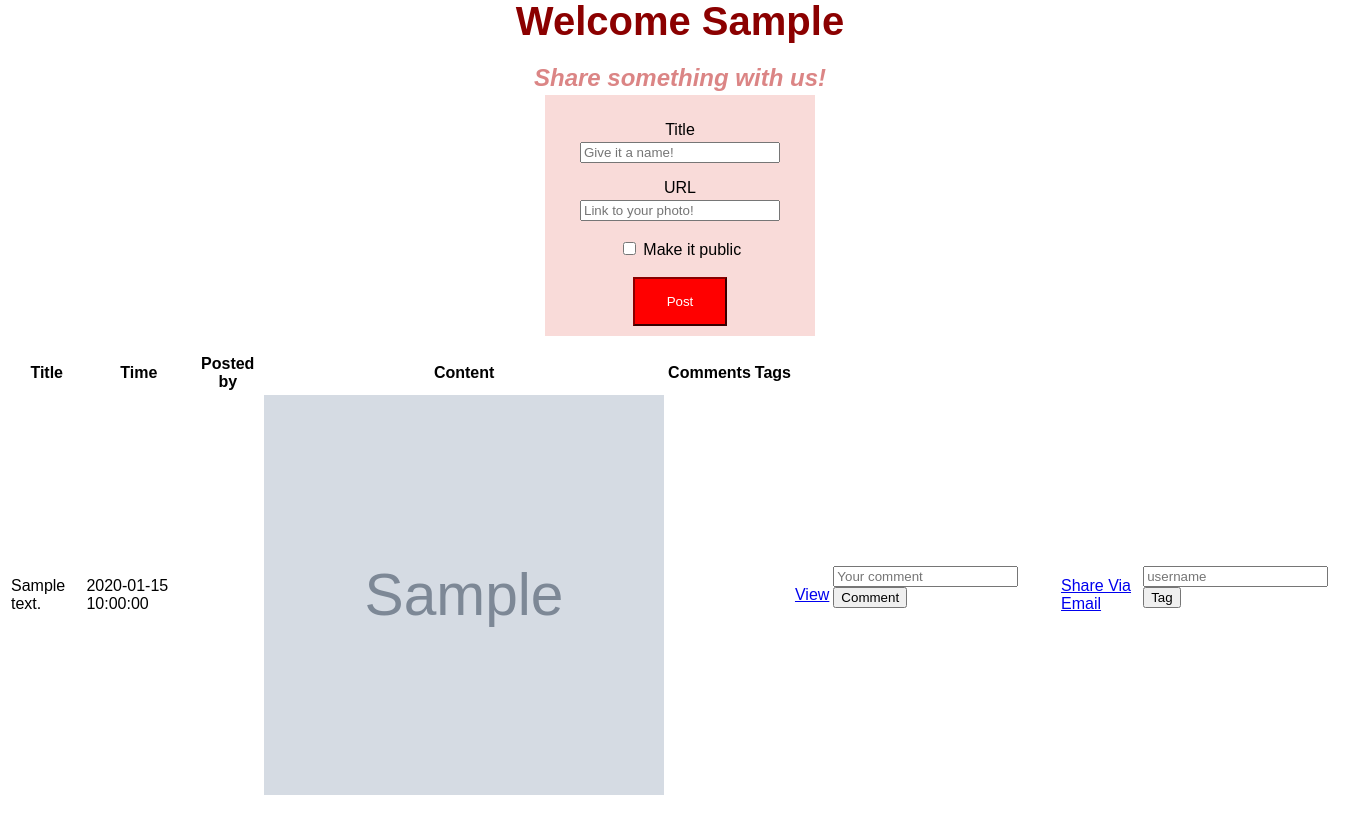
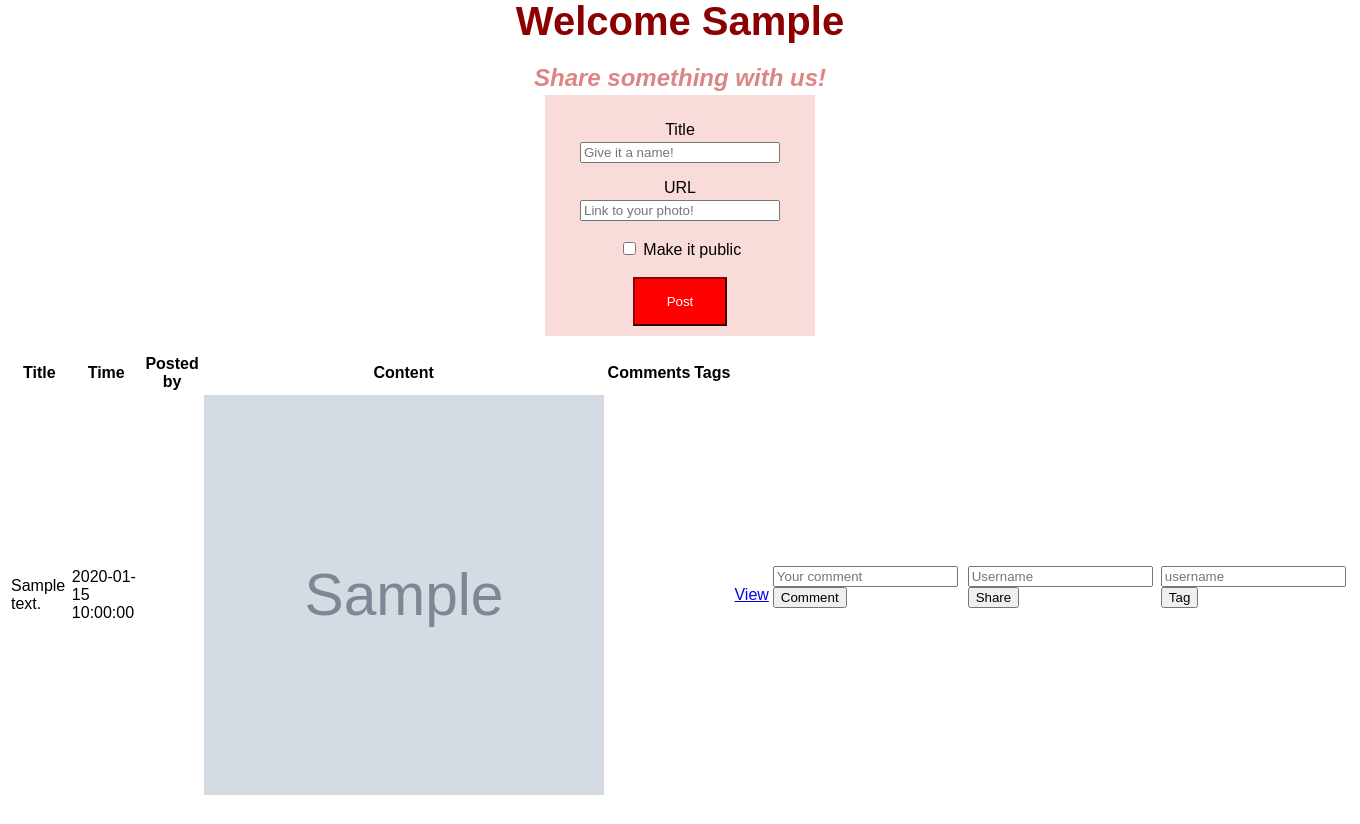
Before and after one commit to jkracz/MadChatter, a Flask app: page /home in a window 1360 px wide. Shown: the part 171-995 px from the top of the page. Run offline with Flask 2, Linux system fonts and the light colour scheme; the visitor is signed in with stand-in values (Sample User, id 1); tables that the repository leaves empty hold one stand-in row (values such as "Sample post"); grey boxes marked "Sample" are stand-in pictures.

Commit message:
Added new feature
- Share to user is now functional
- Comment is now a single function
- added prior missing functions
- associated htmls --> profile, home, view are also modified to reflect changes

```diff
--- a/app.py
+++ b/app.py
@@ -4,7 +4,7 @@ from hashlib import sha1
 from functools import wraps
 from socket import *
 from datetime import datetime
-import email_module as email
+import email_module as em
 import random
 
 app = Flask(__name__)
@@ -226,9 +226,31 @@ def checkAccount(username, email):
         #if account doesn't exist, return 0
         else:
                 return 'failed'
-@app.route('/share/<item_id>', methods = ['GET'])
+
+@app.route('/share/<item_id>', methods = ['GET', 'POST'])
 def share(item_id):
-    target_user = request.form['share_to']
+    target_username = request.form['share_to']
+    user_exist = search_user(target_username)
+    if user_exist:
+        cursor = conn.cursor()
+        inst = "SELECT email FROM person WHERE username = %s"
+        cursor.execute(inst, (target_username))
+        data = cursor.fetchone()
+        cursor.close()
+        email = data['email']
+        username = session['username']
+        composed_message = "%s shared the following item: %s with you" % (username, item_id)
+        em.send_email(composed_message, email)
+        message = "You have shared %s with %s" % (item_id, target_username)
+        return redirect(url_for('home'))
+    elif user_exist == False:
+        error = "User not found."
+        return redirect(url_for('home', error = error))
+    else:
+        error = "Something went wrong."
+        return redirect(url_for('home', error = error))
+
+
 
 @app.route('/post', methods=['GET', 'POST'])
 @login_required
@@ -245,35 +267,7 @@ def post():
 	conn.commit()
 	cursor.close()
 	return redirect(url_for('home'))
-@app.route('/share_via_email/<item_id>', methods = ['GET', 'POST'])
-def share_via_email(item_id):
-    if request.method == 'POST':
 
-        target_group = request.form['target_group']
-        content_shared = item_id
-        username = session['username']
-
-        #check if friend group exists
-        cursor = conn.cursor()
-        check_query = "SELECT * from friendgroup WHERE username = %s AND friendgroup.group_name = %s"
-        cursor.execute(check_query, (username, target_group))
-        group_valid = cursor.fetchone()
-        #if group exists
-        if group_valid:
-            insert_query = "INSERT INTO share VALUES (%s, %s, %s)"
-            cursor.execute(insert_query, (content_shared, target_group, username))
-            conn.commit()
-            #get list of member emails
-            find_member_email = "SELECT email FROM member NATURAL JOIN person WHERE member.group_name = %s AND member.username_creator = %s"
-            cursor.execute(find_member_email, (target_group, session['username']))
-            email_list = cursor.fetchall()
-            message = "%s has shared the following item: %s with you" % (session['username'], item_id)
-            #send emails
-            for email in email_list:
-                em.send_email(message, email)
-            return render_template('home.html', message = message)
-    error = 'We had some problem with sharing, please try again'
-    return render_template('home.html', message = error)
 @app.route('/add_friend/<group_name>', methods = ['GET', 'POST'])
 def add_friend(group_name):
     if request.method == 'POST':
@@ -282,7 +276,7 @@ def add_friend(group_name):
         username = session['username']
         if target_username == username:
             error = "You are the owner of the group!"
-            return redirect(url_for('home'))
+            return redirect(url_for('profile', username = username, error = error))
         user_exist = search_user(target_username)
         if user_exist:
             inst = "INSERT INTO member VALUES (%s, %s, %s)"
@@ -291,10 +285,10 @@ def add_friend(group_name):
             conn.commit()
             cursor.close()
             message = 'You have successfully added %s to your group: %s' % (target_username, target_group_name)
-            return redirect(url_for('home'))
+            return redirect(url_for('profile', username = username, message = message))
         else:
             error = "User cannot be found"
-            return redirect(url_for('home'))
+            return redirect(url_for('profile', username = username, error = error))
     return render_template('add_friend.html', group_name = group_name)
 
 def get_comments(item_id):
--- a/templates/home.html
+++ b/templates/home.html
@@ -48,10 +48,15 @@
         <td></td> <!--# of comments-->
         <td></td> <!--# of tags-->
         <td><a href="/view/{{line.id}}">View</a></td>
+
         <td><form action="comment/{{line.id}}" method="POST">
         			<input type="text" name="comment" placeholder="Your comment"/>
         			<input type="submit" value="Comment"></form></td>
-        <td><a href="/share_via_email/{{line.id}}">Share Via Email</a></td>
+
+        <td><form action="share/{{line.id}}" method="GET">
+        			<input type="text" name="share_to" placeholder="Username" minlength=4 required>
+        			<input type="submit" value="Share"></form></td>
+
         <td><form action="/tag/{{line.id}}" method="POST">
         			<input type="text" name="taggee" placeholder="username"/>
         			<input type="submit" value=Tag></form></td>
--- a/templates/profile.html
+++ b/templates/profile.html
@@ -75,9 +75,8 @@
                 </div>
                 <div id="post-butt">
                     <a href="/view/{{line.id}}"><button type="button" class="item-buttons">View</button></a>
+                    <a href="/delete/{{line.id}}"><button type="button" class="item-buttons">Delete</button></a>
 
-                    <a href="/delete/{{line.id}}"><button type="button" class="item-buttons">Delete</button></a>
-                    <a href="/share_via_email/{{line.id}}"><button type="button" class="item-buttons">Share</button></a>
                 </div>
             </div>
             {% endfor %}
--- a/templates/view.html
+++ b/templates/view.html
@@ -14,7 +14,7 @@
 						<form action="/comment/{{content.id}}" method="POST">
         					<input type="text" name="comment" placeholder="Your comment" minlength=1 />
         					<input type="submit" value="Comment"></form>
-        				<form action="share_via_email/{{content.id}}" method="POST">
+        				<form action="/share/{{content.id}}" method="POST">
         					<input type="text" name="share_to" placeholder="Username" minlength=4 required>
         					<input type="submit" value="Share"></form>
         				<form action="/tag/{{content.id}}" method="POST">
```
